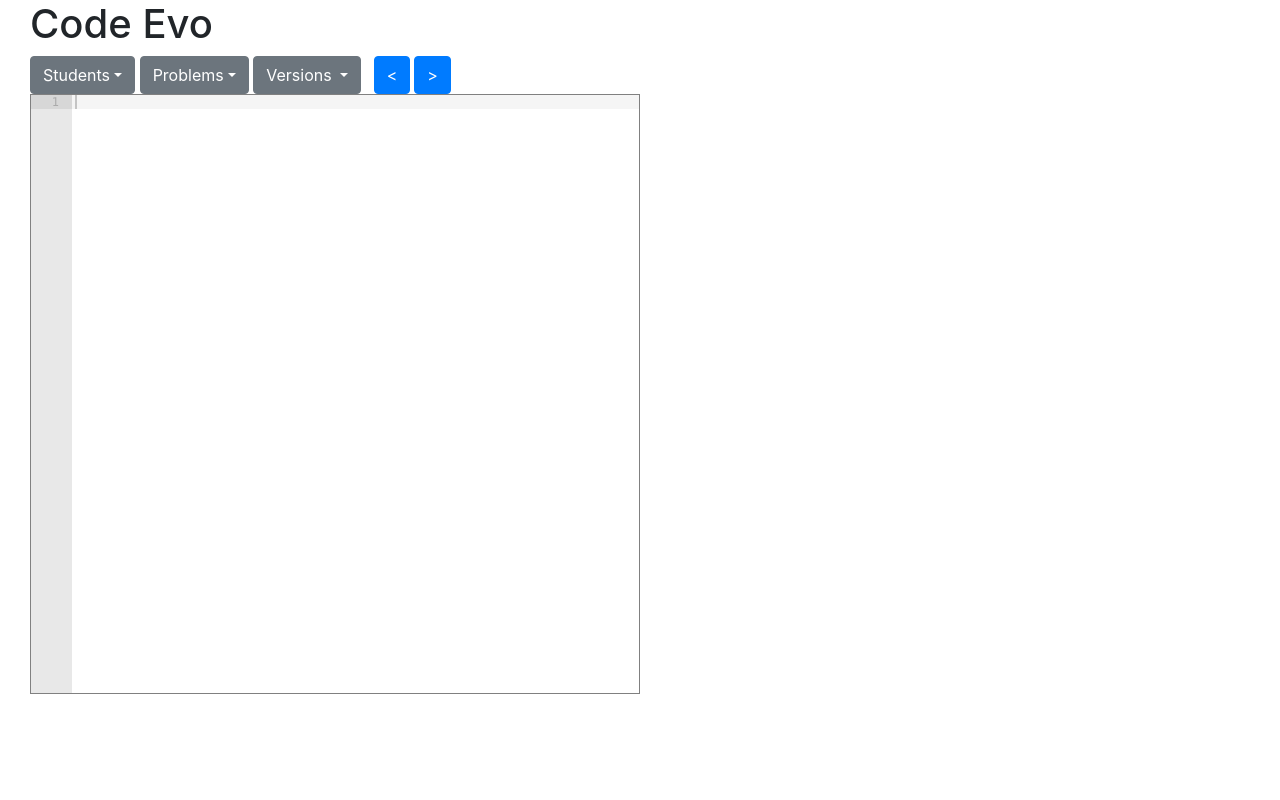
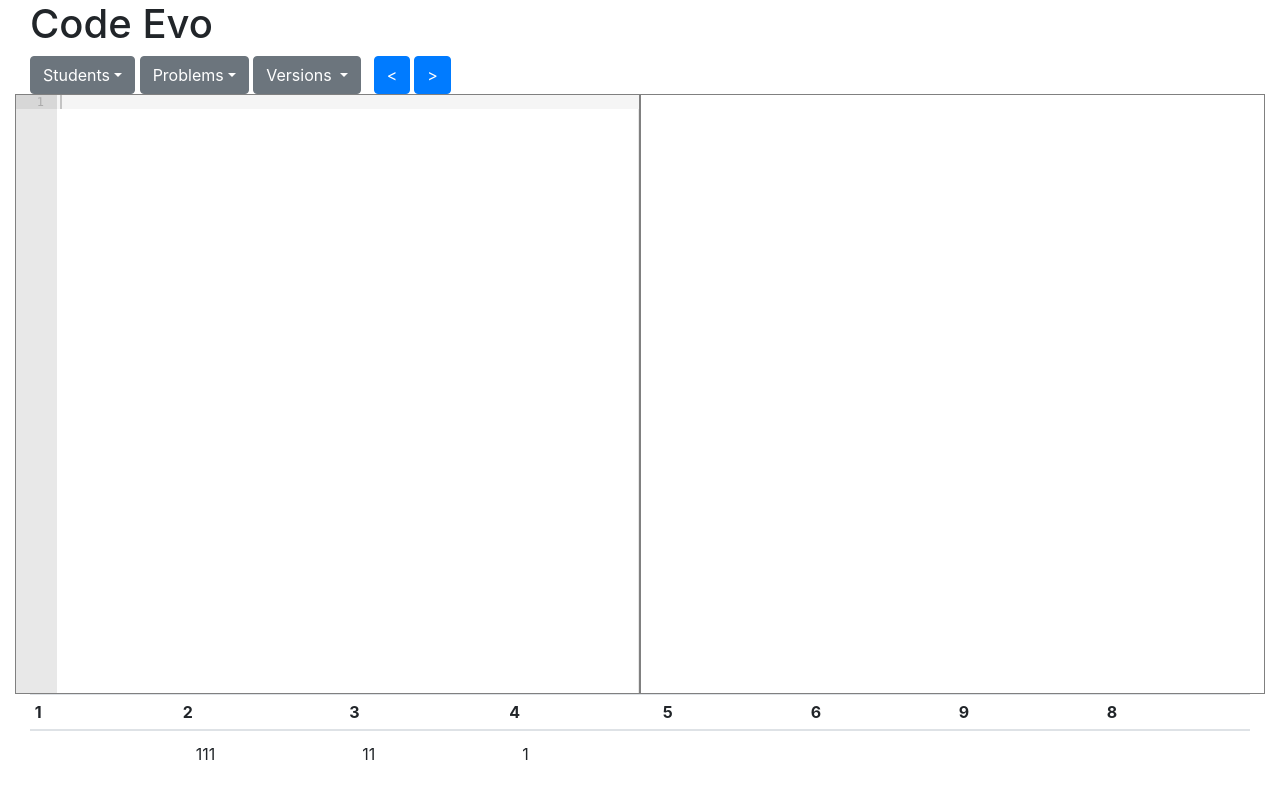
Before and after one commit to LennartElbe/codeEvo, a PHP site: page / in a window 1280 px wide. Run offline with PHP 8.4, Linux system fonts and the light colour scheme; data that the repository does not hold is empty.

Commit message:
began work on graphical file browser matrix

```diff
--- a/css/style.css
+++ b/css/style.css
@@ -1,4 +1,12 @@
 #program-code {
+    top: 0;
+    right: 0;
+    bottom: 0;
+    left: 0;
+    border: 1px solid grey;
+}
+
+#program-output {
     top: 0;
     right: 0;
     bottom: 0;
--- a/index.php
+++ b/index.php
@@ -39,7 +39,35 @@
             </div>
         </div>
         <div class="col-md-12">
-            <div id="program-code" style="width: 50%; height: 600px"></div>
+                <div class="row">
+                    <div id="program-code" style="width: 50%; height: 600px"></div>
+                    <div id="program-output" style="width: 50%; height: 600px"></div>
+                </div>
+        </div>
+        <div class ="col-md-12">
+            <table class="table table-sm">
+                <thead>
+                    <tr>
+                        <th scope="col" style="width: 3%">1</th>
+                        <th scope="col" style="width: 3%">2</th>
+                        <th scope="col" style="width: 3%">3</th>
+                        <th scope="col" style="width: 3%">4</th>
+                        <th scope="col" style="width: 3%">5</th>
+                        <th scope="col" style="width: 3%">6</th>
+                        <th scope="col" style="width: 3%">9</th>
+                        <th scope="col" style="width: 3%">8</th>
+
+                    </tr>
+                </thead>
+                <tbody>
+                    <tr>
+                        <th scope="row"></th>
+                        <td><button class="btn" type="button" id="blabla">111</button></td>
+                        <td><button class="btn" type="button" id="blabla">11</button></td>
+                        <td><button class="btn" type="button" id="blabla">1</button></td>
+                    </tr>
+                </tbody>
+            </table>
         </div>
     </div>
 </BODY>
--- a/js/template.js
+++ b/js/template.js
@@ -40,6 +40,7 @@ jQuery(document).ready(function() {
             jQuery('#dropdownSwitchProblem').append("<a class=\"dropdown-item\" data-toggle=\"button\" value=\"" + ar2[i] + "\">" + ar2[i] + "</a>");
         }
     });
+    // add versions to dropdown
     jQuery('#dropdownSwitchProblem').on('click', "a.dropdown-item", function() {
         jQuery("#dropdownSwitchProblem").children().removeClass('active');
         jQuery(this).addClass('active');
@@ -55,6 +56,7 @@ jQuery(document).ready(function() {
             jQuery('#dropdownSwitchVersion').append("<a class=\"dropdown-item\" data-toggle=\"button\" value=\"" + ar[i] + "\">" + ar[i] + "</a>");
         }
     });
+    // switch displayed code when version is selected
     jQuery('#dropdownSwitchVersion').on('click', "a.dropdown-item", function() {
         jQuery("#dropdownSwitchVersion").children().removeClass('active');
         jQuery(this).addClass('active');
@@ -67,6 +69,7 @@ jQuery(document).ready(function() {
         });
         jQuery('#versionsDropDown span.whichVersion').text(version);
     });
+    // next and previous buttons
     jQuery('#next').on('click', function() {
         var version = jQuery('#dropdownSwitchVersion a.active');
         if (jQuery(version).next().length == 0) {
```
